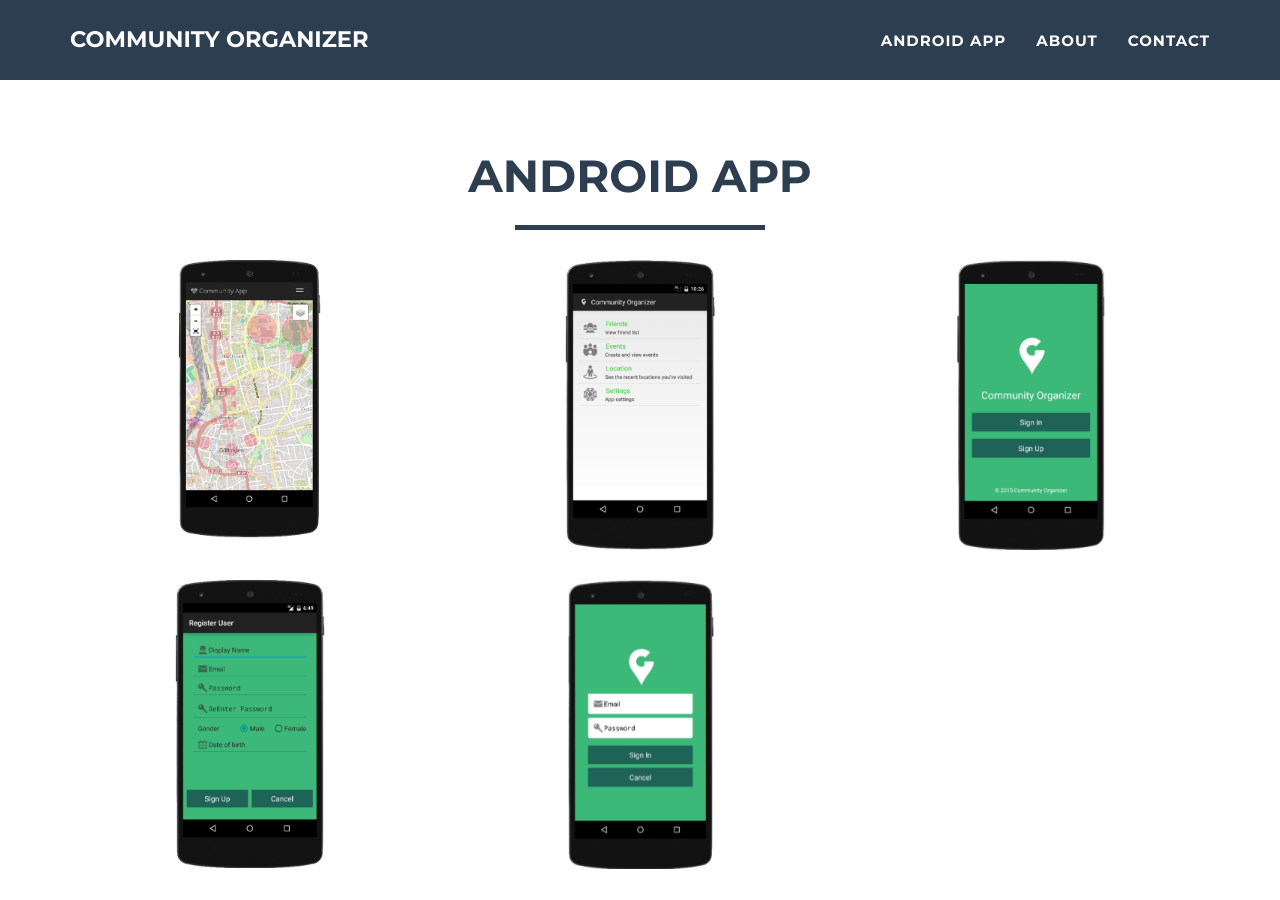
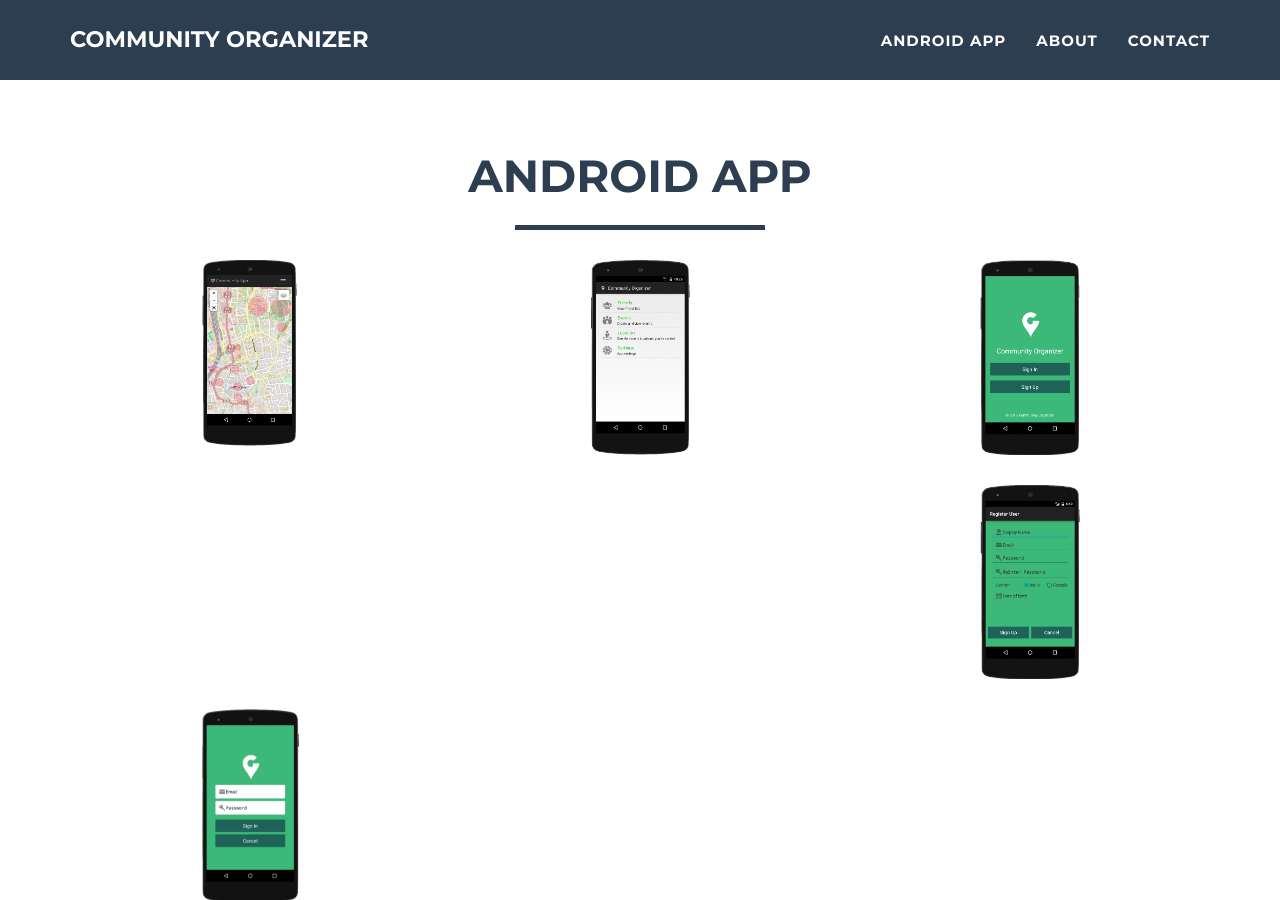
Before and after one commit to seshagiriprabhu/Community-AndroidApp, a Jekyll site: the page built from index.html, in a window 1280 px wide and 900 px high, scrolled down 740 px. Built offline with Jekyll 4.4.1, drawn with Linux system fonts in a browser that asks for light colours.

```diff
--- a/_includes/portfolio_grid.html
+++ b/_includes/portfolio_grid.html
@@ -18,7 +18,7 @@
                                         <i class="fa fa-search-plus fa-3x"></i>
                                     </div>
                                 </div>
-                                <img src="img/portfolio/{{ post.img }}" class="img-responsive" alt="{{ post.alt }}" width="150">
+                                <img src="img/portfolio/{{ post.img }}" class="img-responsive" alt="{{ post.alt }}" width="100">
                             </div>
                         </a>
                     </div>
```
Also changed, not shown: img/portfolio/Home.png, img/portfolio/SignUp.png, img/portfolio/Welcome.png.
